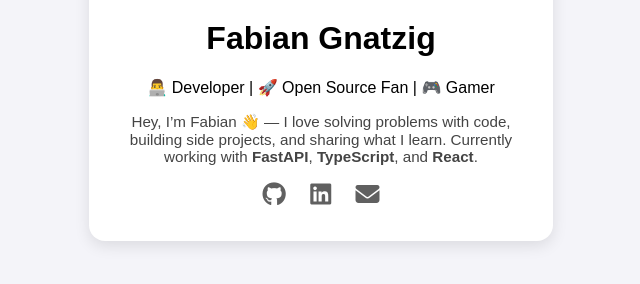
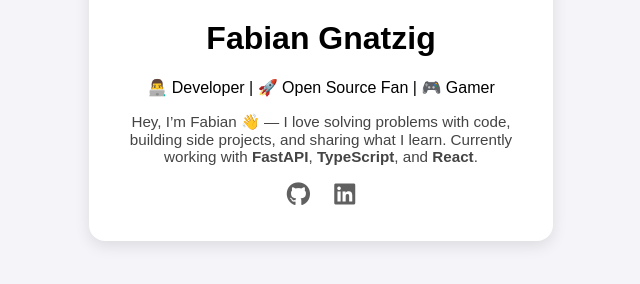
Before and after one commit to FabianGnatzig/fabiangnatzig.github.io, a plain HTML site: page index.html in a window 1280 px wide. Shown: the part 412-696 px from the top of the page, without its empty margins (319-959 px from the left). Drawn offline with Linux system fonts and the light colour scheme.

Commit message:
Update index.html

```diff
--- a/index.html
+++ b/index.html
@@ -19,7 +19,6 @@
     <div class="links">
       <a href="https://github.com/fabiangnatzig" target="_blank"><i class="fab fa-github"></i></a>
       <a href="https://linkedin.com/in/fabian-gnatzig-525060246/" target="_blank"><i class="fab fa-linkedin"></i></a>
-      <a href="fabiangnatzig@gmx.de"><i class="fas fa-envelope"></i></a>
     </div>
   </div>
 </body>
```
